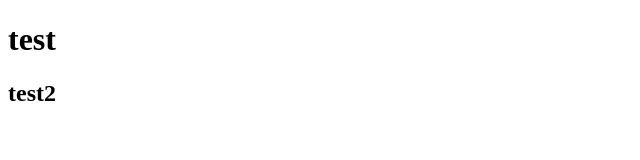
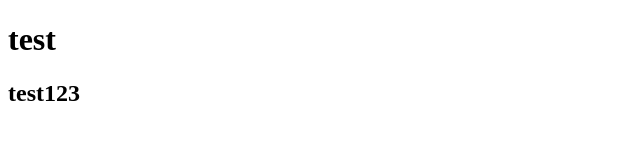
Before and after one commit to naurisievins/codelex_homework_1_1, a plain HTML site: page index.html in a window 1280 px wide. Shown: the full height of the page, 0-640 px from the left. Drawn offline with Linux system fonts and the light colour scheme.

Commit message:
Changed index.html

```diff
--- a/index.html
+++ b/index.html
@@ -8,6 +8,6 @@
 </head>
 <body>
     <h1>test</h1>
-    <h2>test2</h2>
+    <h2>test123</h2>
 </body>
 </html>
```
